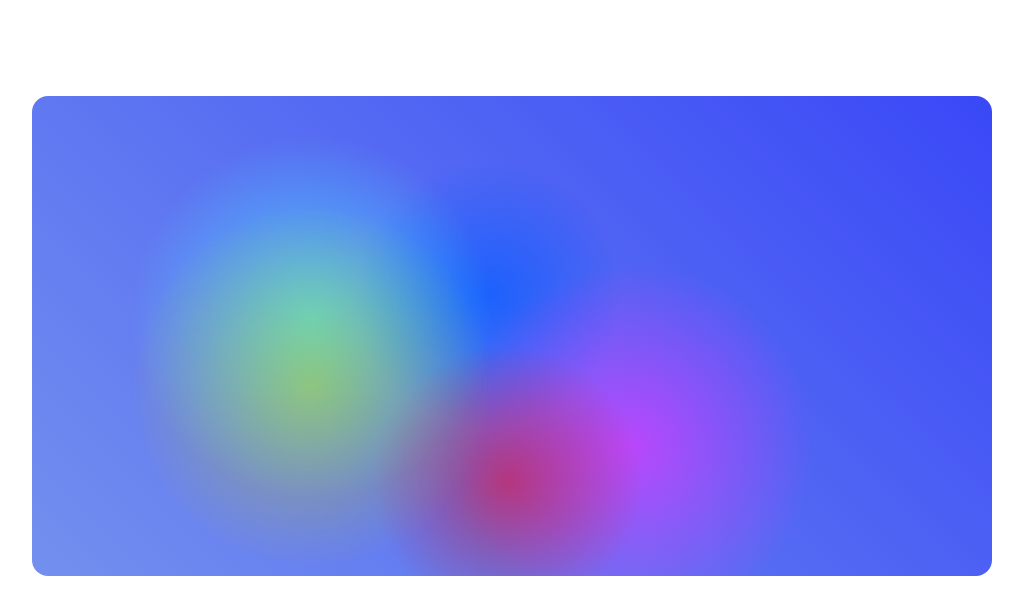
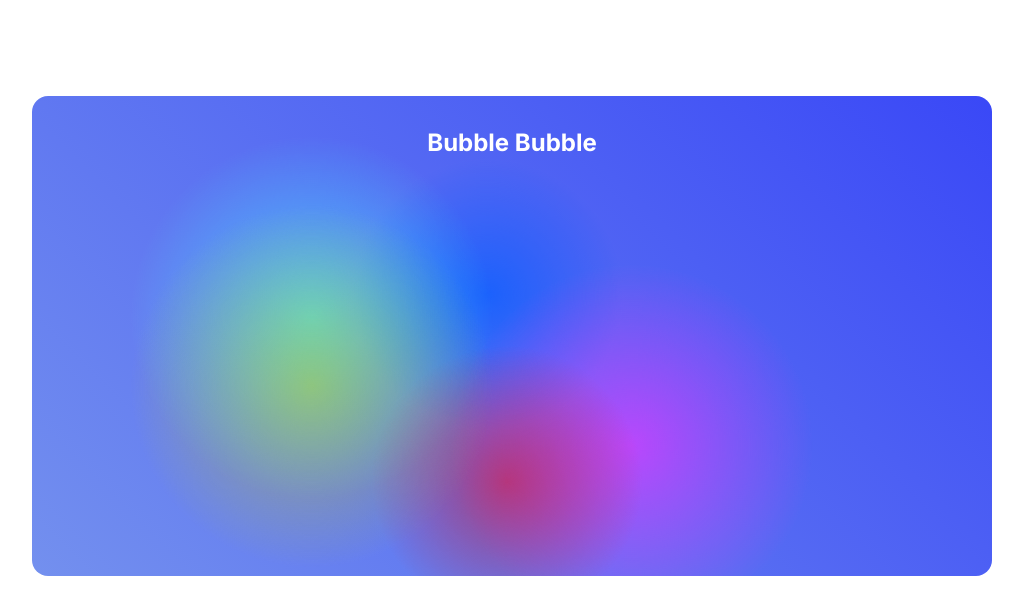
Before and after one commit to soype/bubbles, a Next.js app: page / in a window 1280 px wide. Shown: the top 614 px of the page, without its empty margins (128-1151 px from the left). Built offline with nearby package versions, Linux system fonts and the light colour scheme.

Commit message:
Add title

```diff
--- a/src/app/components/bubbles/bubbles.module.scss
+++ b/src/app/components/bubbles/bubbles.module.scss
@@ -35,6 +35,14 @@ $container-width: 60rem;
   background-position: center;
   position: relative;
   overflow: hidden;
+
+  display: flex;
+  justify-content: center;
+
+  h2{
+    color: white;
+    padding: 2rem;
+  }
 }
 
 .b1 {
--- a/src/app/components/bubbles/index.js
+++ b/src/app/components/bubbles/index.js
@@ -7,6 +7,7 @@ import styles from "./bubbles.module.scss";
 const Bubbles = () => {
   return (
     <div className={styles.container}>
+      <h2>Bubble Bubble</h2>
       <div className={styles.b1}></div>
       <div className={styles.b2}></div>
       <div className={styles.b3}></div>
```
